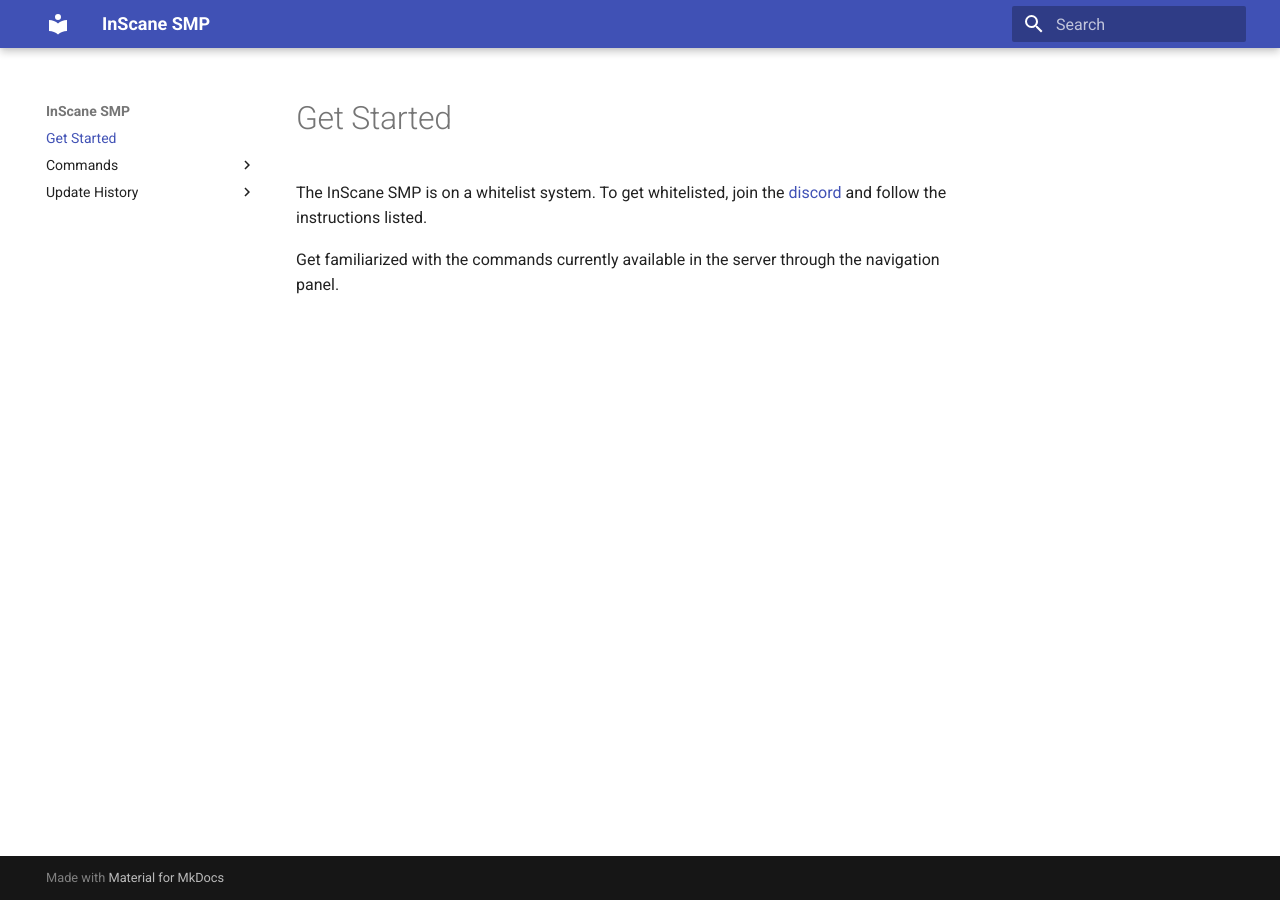
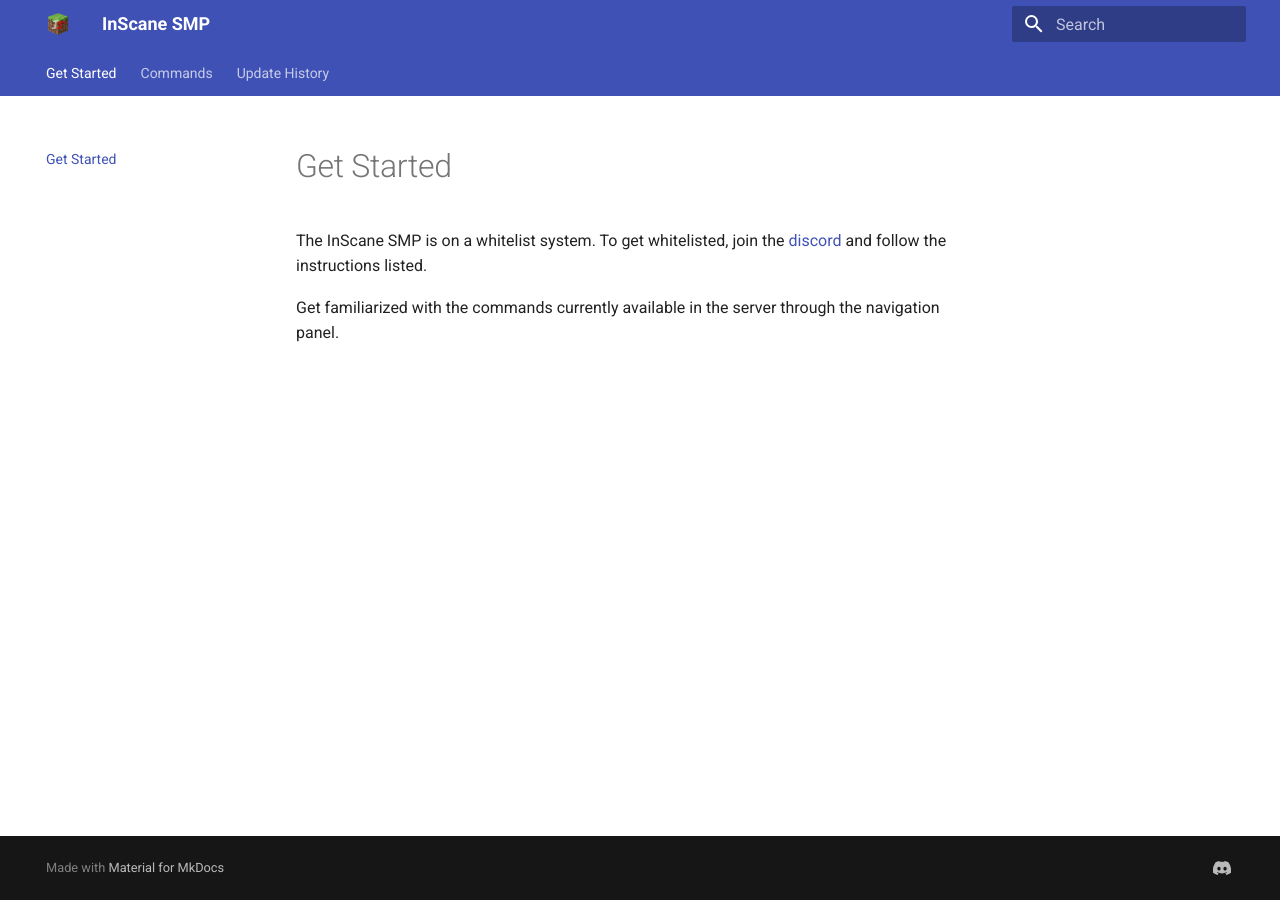
Before and after one commit to VernandoGames/InScane-SMP, an MkDocs documentation site: the page built from docs/index.md, in a window 1280 px wide. Built offline with MkDocs 1.6.1 and Material for MkDocs 9.7.7, drawn with Linux system fonts in a browser that asks for light colours.

Commit message:
Update global ui

```diff
--- a/mkdocs.yml
+++ b/mkdocs.yml
@@ -5,12 +5,19 @@
 theme:
   name: 'material'
   lang: 'en'
+  logo: 'assets/images/icon.png'
   favicon: 'assets/images/icon.png'
   palette:
     scheme: preference
+  features:
+    - navigation.instant
+    - navigation.tabs
 
 extra:
   manifest: 'manifest.webmanifest'
+  social:
+    - icon: fontawesome/brands/discord
+      link: https://discord.gg/FwGHjyP2KP
 
 # Extensions
 markdown_extensions:
@@ -40,7 +47,8 @@
   - pymdownx.tilde
 
 plugins:
-  - search
+  - search:
+      prebuild_index: true
   - git-revision-date-localized
 
 # Register the service worker
```
